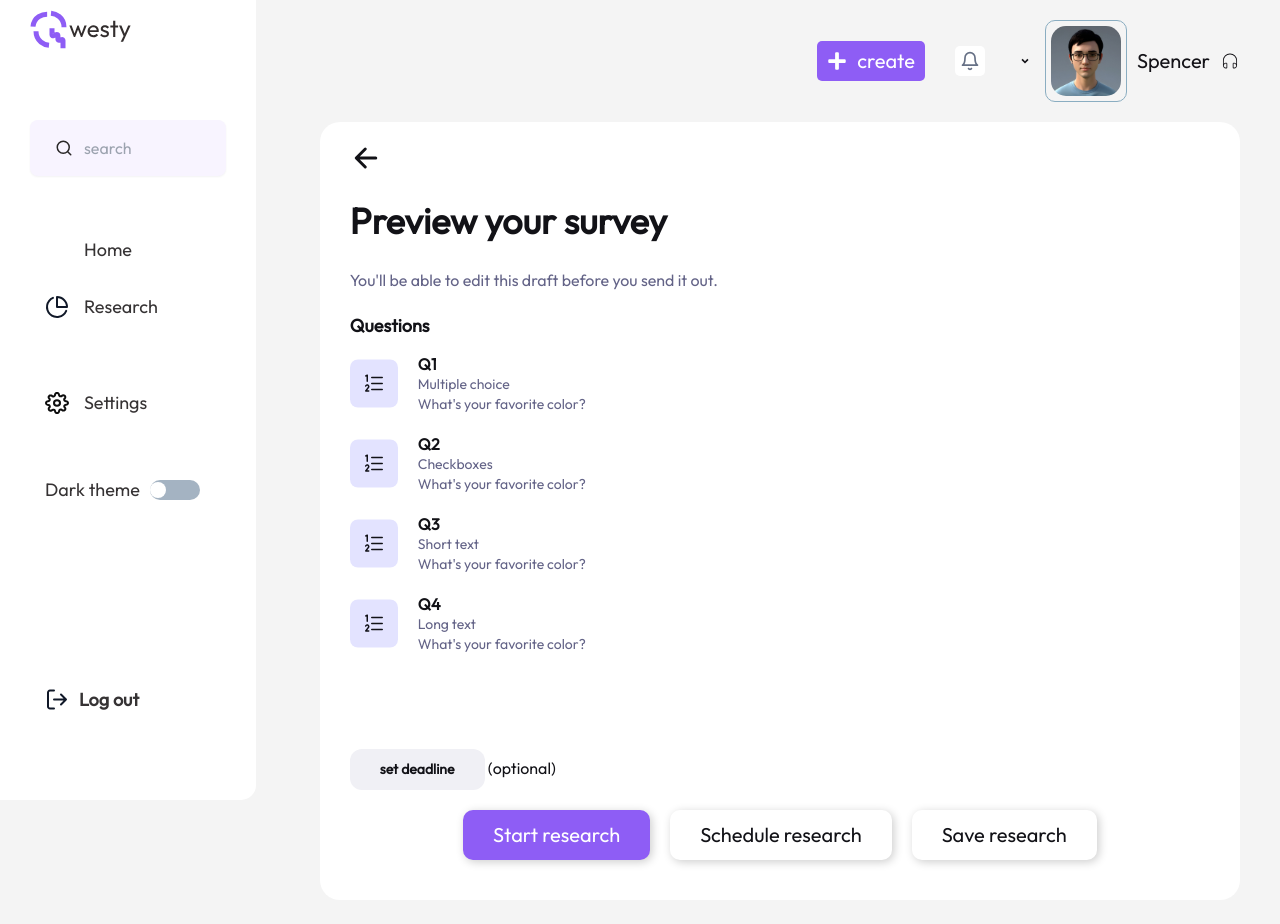
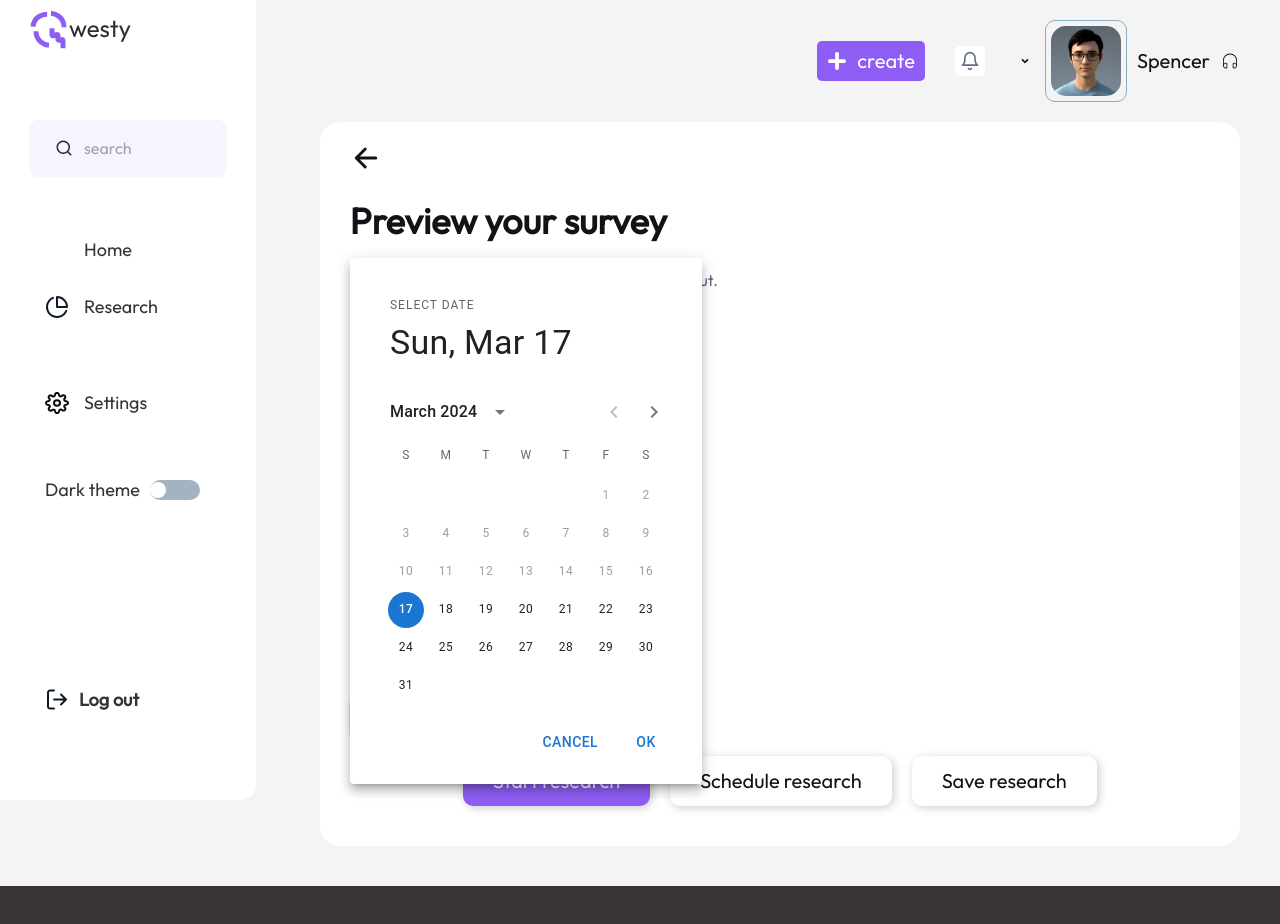
Before and after one commit to Multitelo/QwestyMain, a React (Vite) app in the folder Qwesty/: page /researcher/preview-survey in a window 1280 px wide. Both pictures are taken after a click on the button "set deadline". Shown: the top 924 px of the page. After the commit the page ends 886 px from the top, so only its background shows below. Built offline with nearby package versions, Linux system fonts and the light colour scheme.

Commit message:
Modified preview survey page

```diff
--- a/Qwesty/src/assets/css/researcher.css
+++ b/Qwesty/src/assets/css/researcher.css
@@ -541,7 +541,6 @@
 #select-field,
 .create-survey-container textarea{
     font-size: 20px;
-    color:#9A9696;
     border: 1px solid #A5A1A1;
     border-radius: 10px;
     padding:10px;
@@ -739,6 +738,23 @@ font-weight: bold;
     color:#F4F4F4;
 }
 
+/* DatePicker.css */
+.css-sghohy-MuiButtonBase-root-MuiButton-root{
+    background-color: #F0F0F5 !important;
+    color:#121217 !important;
+    text-transform: none !important;
+}
+.researcher-content.dark .css-sghohy-MuiButtonBase-root-MuiButton-root{
+    background-color: #43433F !important;
+    color:#F4F4F4 !important;
+}
+.css-17ffvgn-MuiTypography-root{
+    /* background-color: rgba(128, 0, 128, 0.5) !important; */
+}
+.css-4pax7l-MuiPickersLayout-root {
+    /* color:#fff; */
+    background-color: rgba(128, 0, 128, 0.1) !important;
+}
 /* For making responsive  */
 /* 2xl */
 @media (max-width: 1536px) {
--- /dev/null
+++ b/Qwesty/src/components/mahtot/CalendarMu.jsx
@@ -0,0 +1,25 @@
+import * as React from 'react';
+import dayjs from 'dayjs';
+
+import { AdapterDayjs } from '@mui/x-date-pickers/AdapterDayjs';
+import { LocalizationProvider } from '@mui/x-date-pickers/LocalizationProvider';
+import { StaticDatePicker } from '@mui/x-date-pickers/StaticDatePicker';
+import { useState } from 'react';
+
+export default function CalendarM({deadline, setDeadline, handleClose}) {
+  const currentDate = dayjs();
+
+  console.log(dayjs(deadline))
+  return (
+    <LocalizationProvider dateAdapter={AdapterDayjs}>
+      <StaticDatePicker orientation="portrait"
+              value={deadline}
+              onChange={(date)=>setDeadline(date)}
+              onClose={handleClose}
+              minDate={currentDate}
+
+              inputFormat="MM/dd/yyyy"
+              />
+    </LocalizationProvider>
+  );
+}
--- a/Qwesty/src/pages/researcher/Create.jsx
+++ b/Qwesty/src/pages/researcher/Create.jsx
@@ -18,7 +18,6 @@ function Create() {
 
 
 
-
     const handleResearchDetails = (e) =>{
             setResearchDetails(prevState=>({...prevState, [e.target.name]:e.target.value}))
     }
@@ -35,8 +34,25 @@ function Create() {
                 }),
         singleValue: (provided, state) => ({
             ...provided,
-            color: '#9A9696',
+            color:resTheme==='dark'?'#fff': 'rgba(0, 0, 0, 0.8)',
         }),
+        menuList: styles => ({
+            ...styles,
+            background: resTheme==='dark'?'#201F24':'#fff'
+        }),
+        option: (styles, {isFocused, isSelected}) => ({
+            ...styles,
+            background: isFocused
+                ? 'rgba(142, 93, 245, 0.5)'
+                : isSelected
+                    ? 'rgba(142, 93, 245, 1)'
+                    : undefined,
+            zIndex: 1
+        }),
+        menu: base => ({
+            ...base,
+            zIndex: 100
+        })
     };
 
     console.log(researchDetails)
@@ -108,6 +124,7 @@ function Create() {
             </div>
 
 
+
             </div>
             </div>
             <div className="research-footer">
--- a/Qwesty/src/pages/researcher/PreviewSurvey.jsx
+++ b/Qwesty/src/pages/researcher/PreviewSurvey.jsx
@@ -5,14 +5,37 @@ import SideBar from "../../components/share/SideBar";
 import Top from "../../components/share/Top";
 import Footer from "../../components/Footer";
 import { Link } from "react-router-dom";
+import CalendarM from "../../components/mahtot/CalendarMu.jsx";
+import dayjs from 'dayjs';
+import * as React from 'react';
+import Popover from '@mui/material/Popover';
+import Typography from '@mui/material/Typography';
+import Button from '@mui/material/Button';
+import { useState } from "react";
 
 function PreviewSurvey() {
     const {resTheme} = useTheme();
+    const [deadline, setDeadline] = useState(dayjs());
+    const [anchorEl, setAnchorEl] = React.useState(null);
+
+    const handleClick = (event) => {
+      setAnchorEl(event.currentTarget);
+    };
+
+    const handleClose = () => {
+      setAnchorEl(null);
+    };
+
+    const open = Boolean(anchorEl);
+    const id = open ? 'simple-popover' : undefined;
+
+
     const questionTypes = [
                         {title:'Q1', type:'Multiple choice'},
                         {title:'Q2', type:"Checkboxes"},
                         {title:'Q3', type:'Short text'},
                         {title:'Q4', type:"Long text"}]
+
   return (
     <div className={`researcher-content ${resTheme}`}>
     <div className="researcher-menu">
@@ -36,13 +59,34 @@ function PreviewSurvey() {
             {
                 questionTypes.map((item, index)=>(
                     <Question title={item.title}
-                            type={item.type}/>
+                            type={item.type}
+                            key={index}/>
                 ))
             }
                 </div>
-            <div className="preview">
-            <button>set deadline</button> <span> (optional)</span>
-            </div>
+                <div>
+                <Button aria-describedby={id} variant="contained" onClick={handleClick}>
+                  set deadline
+                </Button>   (optional)
+                <Popover
+                  id={id}
+                  open={open}
+                  anchorEl={anchorEl}
+                  onClose={handleClose}
+                  anchorOrigin={{
+                    vertical: 'bottom',
+                    horizontal: 'left',
+                  }}
+      >
+        <Typography sx={{ p: 2 }}>
+        { <CalendarM deadline={deadline}
+                     setDeadline={setDeadline}
+                    handleClose={handleClose}/>}
+
+
+          </Typography>
+      </Popover>
+    </div>
 
             <div className="end-btns">
                 <button id="btn-1">Start research</button>
@@ -53,12 +97,11 @@ function PreviewSurvey() {
 
 
     </div>
-    </div>
     <div className="research-footer">
     <Footer />
   </div>
-  </div>
+  </div> </div>
 
-  )
-}
+   )
+      }
 export default PreviewSurvey
```
Also changed, not shown: Qwesty/package.json (+9 -0 lines), 1 other file (tests, documents, lock files or other folders).
